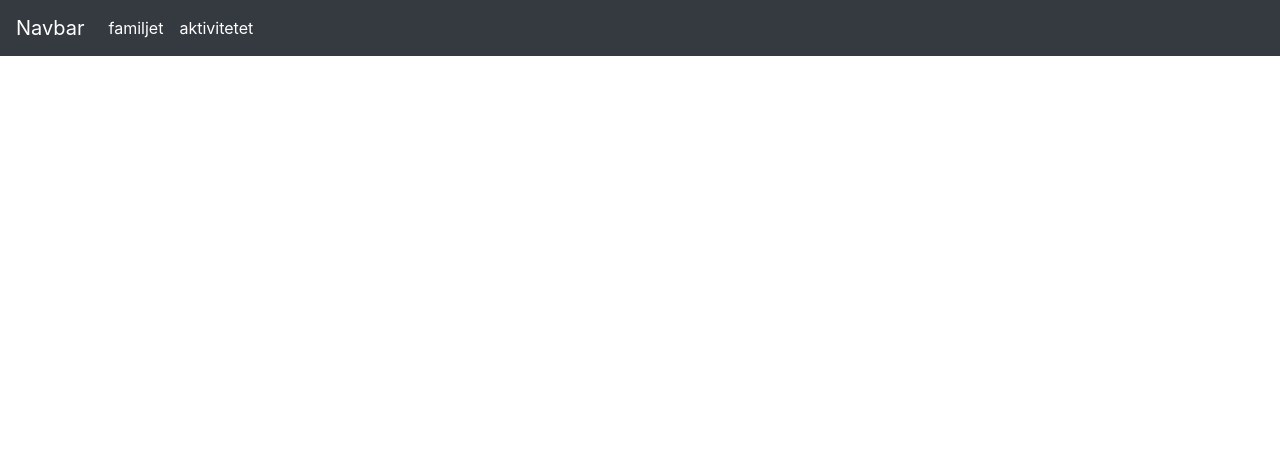
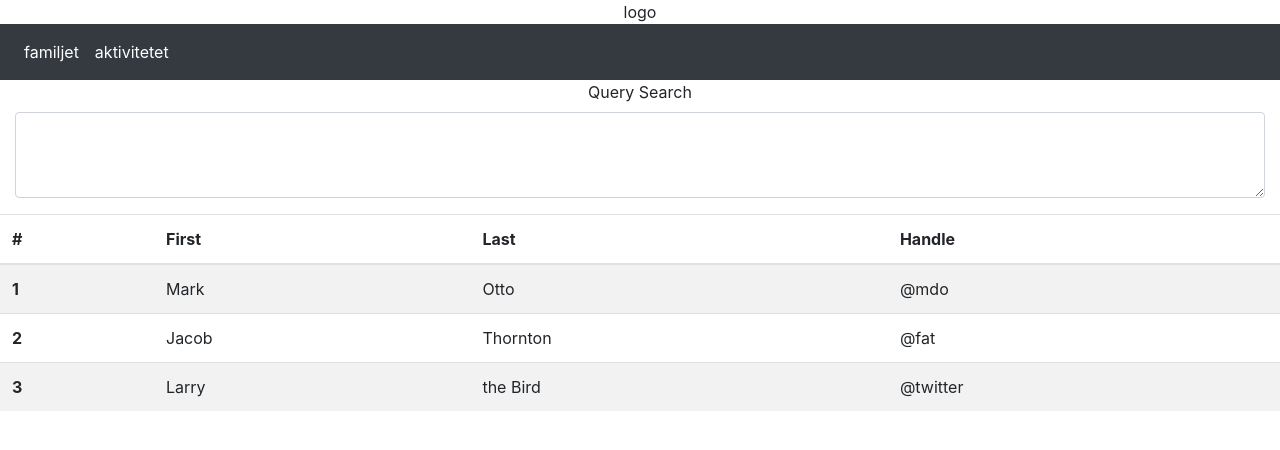
Before and after one commit to fatondomi/electronWS, an Electron app: page resources/ui.html in a window 1280 px wide. Drawn offline with Linux system fonts and the light colour scheme.

Commit message:
table and query box

```diff
--- a/resources/ui.html
+++ b/resources/ui.html
@@ -11,13 +11,54 @@
     </head>
 
     <body onload="populateNavbarWithTables();">
+
+        <center>logo</center>
         <nav class="navbar navbar-expand-lg navbar-dark bg-dark">
-            <a class="navbar-brand" href="#">Navbar</a>
             <div class="collapse navbar-collapse">
-              <ul class="navbar-nav" id="navbar">
-              </ul>
+                <ul class="navbar-nav" id="navbarList">
+                </ul>
             </div>
         </nav>
+
+        <div class="container-fluid">
+            <center>
+                <div class="form-group">
+                    <label for="queryBox">Query Search</label>
+                    <textarea class="form-control rounded-5 pr-2" id="queryBox" rows="3"></textarea>
+                </div>
+            </center>
+        </div>
+
+        <table class="table table-striped">
+            <thead>
+              <tr>
+                <th scope="col">#</th>
+                <th scope="col">First</th>
+                <th scope="col">Last</th>
+                <th scope="col">Handle</th>
+              </tr>
+            </thead>
+            <tbody>
+              <tr>
+                <th scope="row">1</th>
+                <td>Mark</td>
+                <td>Otto</td>
+                <td>@mdo</td>
+              </tr>
+              <tr>
+                <th scope="row">2</th>
+                <td>Jacob</td>
+                <td>Thornton</td>
+                <td>@fat</td>
+              </tr>
+              <tr>
+                <th scope="row">3</th>
+                <td>Larry</td>
+                <td>the Bird</td>
+                <td>@twitter</td>
+              </tr>
+            </tbody>
+        </table>
         <script src="bootstrap.min.js"></script>
         <script src="uiFun.js"></script>
     </body>
--- a/resources/uiFun.js
+++ b/resources/uiFun.js
@@ -4,7 +4,7 @@ let tables = ["familjet","aktivitetet"];
 
 function populateNavbarWithTables()
 {
-    let navBar = document.getElementById("navbar");
+    let navBar = document.getElementById("navbarList");
 
     for(tableIndex in tables)
     {
```
Also changed, not shown: resources/uiStyle.css (line endings or trailing spaces).
